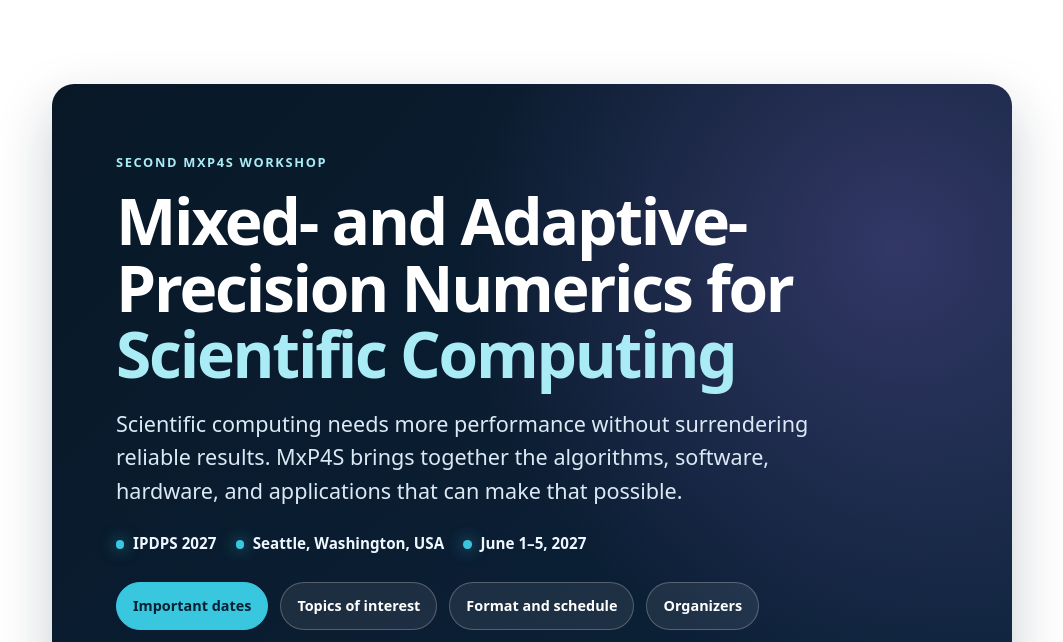
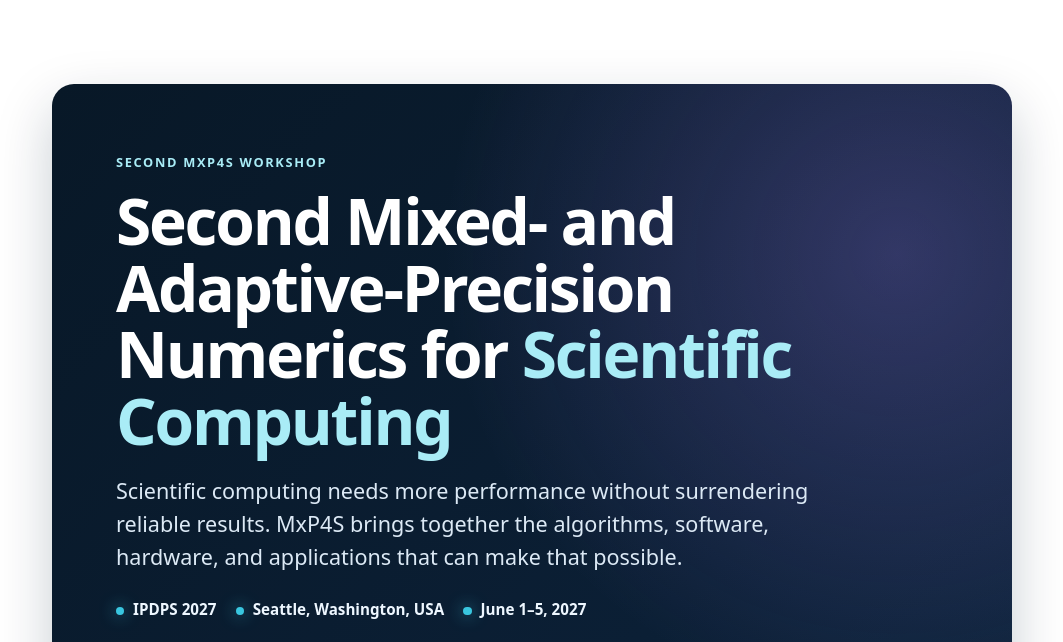
Before and after one commit to MxP4S/mxp4s2027, a Jekyll site: the page built from index.md, in a window 1280 px wide and 900 px high, cut to the strip 0-642 px from the top of the window. Shown: the whole strip, without its empty margins (108-1171 px from the left). Built offline with Jekyll 4.4.1, drawn with Linux system fonts in a browser that asks for light colours.

Commit message:
Update workshop title for clarity

```diff
--- a/index.md
+++ b/index.md
@@ -9,7 +9,7 @@ title: Home
   <header class="mxp-hero">
     <div class="mxp-hero-copy">
       <span class="mxp-eyebrow">Second MxP4S Workshop</span>
-      <h1>Mixed- and Adaptive-Precision Numerics for <span>Scientific Computing</span></h1>
+      <h1>Second Mixed- and Adaptive-Precision Numerics for <span>Scientific Computing</span></h1>
       <p class="mxp-hero-lead">
         Scientific computing needs more performance without surrendering reliable results.
         MxP4S brings together the algorithms, software, hardware, and applications that can make that possible.
```
